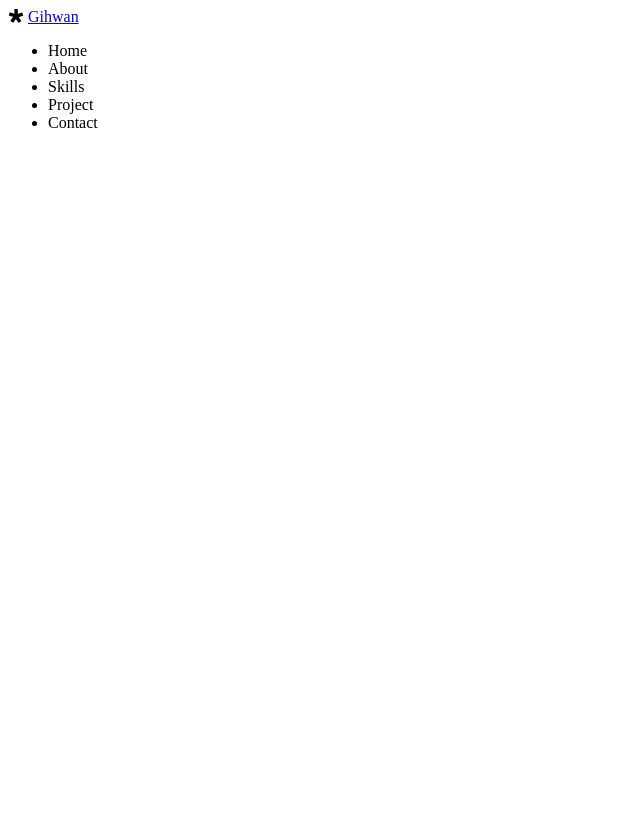
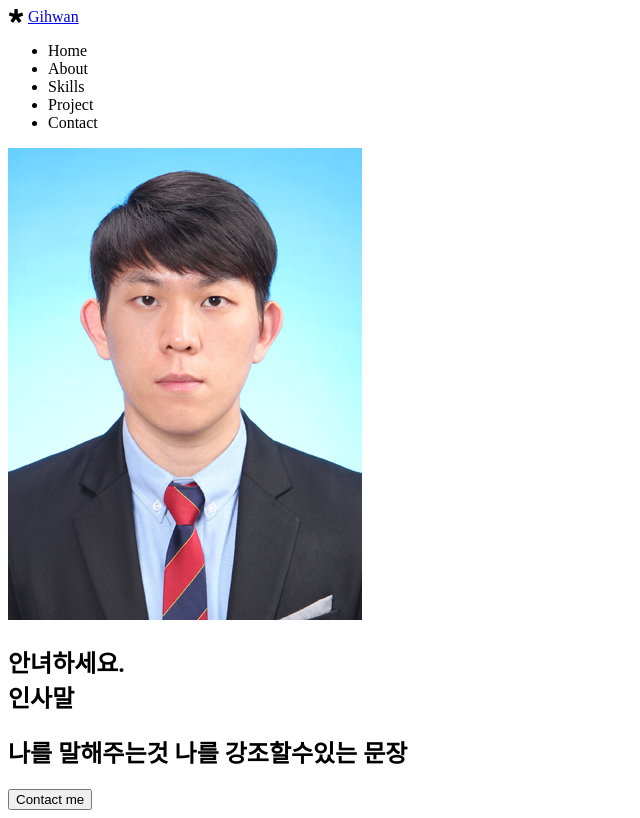
Before and after one commit to BaekGihwan/portfolio, a plain HTML site: page index.html in a window 1280 px wide. Shown: the whole page, without its empty margins (0-640 px from the left). Drawn offline with Linux system fonts and the light colour scheme.

Commit message:
Home add

```diff
--- a/index.html
+++ b/index.html
@@ -20,7 +20,7 @@
 </head>
 <body>
   <!-- Navbar -->
-  <nav id="navbar"></nav>
+  <nav id="navbar">
     <div class="navbar_logo">
       <i class="fab fa-diaspora"></i>
       <a href="#">Gihwan</a>
@@ -34,13 +34,23 @@
         <li class="navbar_menu_item">Contact</li>
       </ul>
     </div>
-  <!-- about -->
+  </nav>
+
+  <!-- Home -->
+  <section id="home">
+    <img src="imgs/gihwan.png" alt="gihwn profile" class="home_avatar" />
+    <h1 class="home_title"> 안녀하세요.<br />인사말</h1>
+    <h2 class="home_description">나를 말해주는것 나를 강조할수있는 문장</h2>
+    <button class="home_contact">Contact me</button>
+  </section>
+
+  <!-- About -->
   <section id="about"></section>
-  <!-- skills -->
+  <!-- Skills -->
   <section id="skills"></section>
-  <!-- project -->
+  <!-- Project -->
   <section id="project"></section>
-  <!-- contact -->
+  <!-- Contact -->
   <section id="contact"></section>
 </body>
 </html>
```
Also changed, not shown: imgs/gihwan.png (added).
